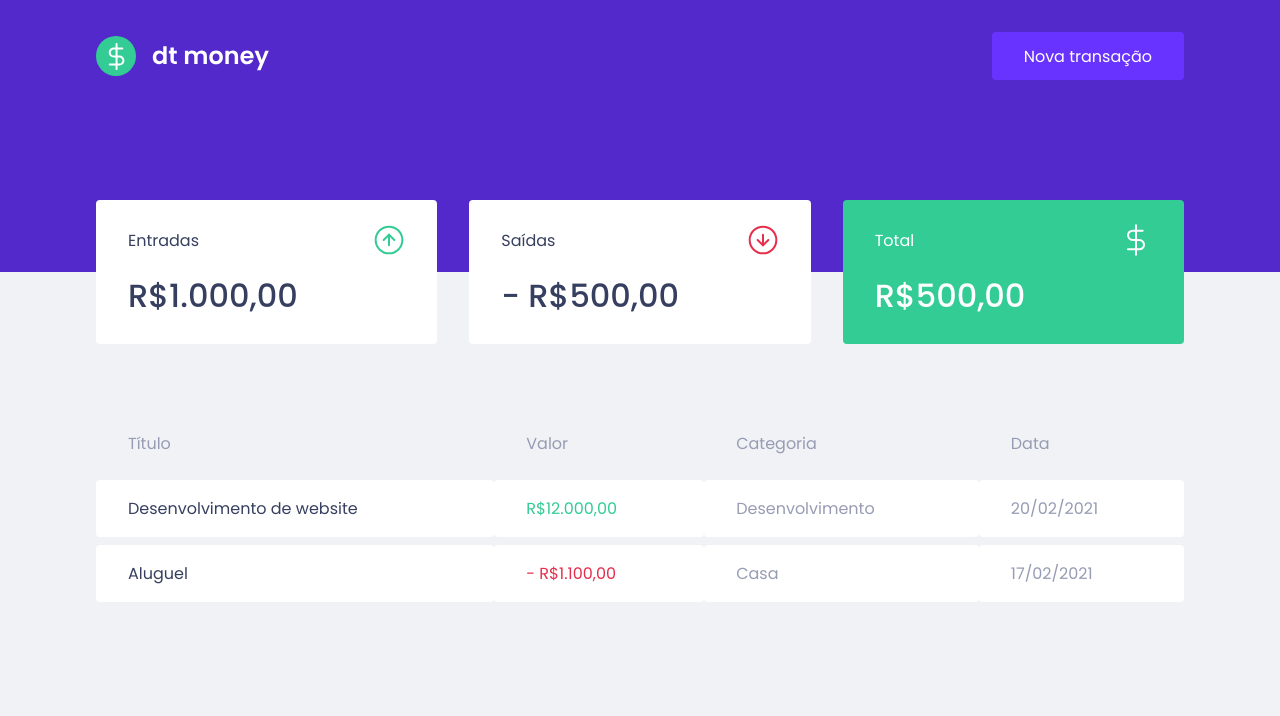
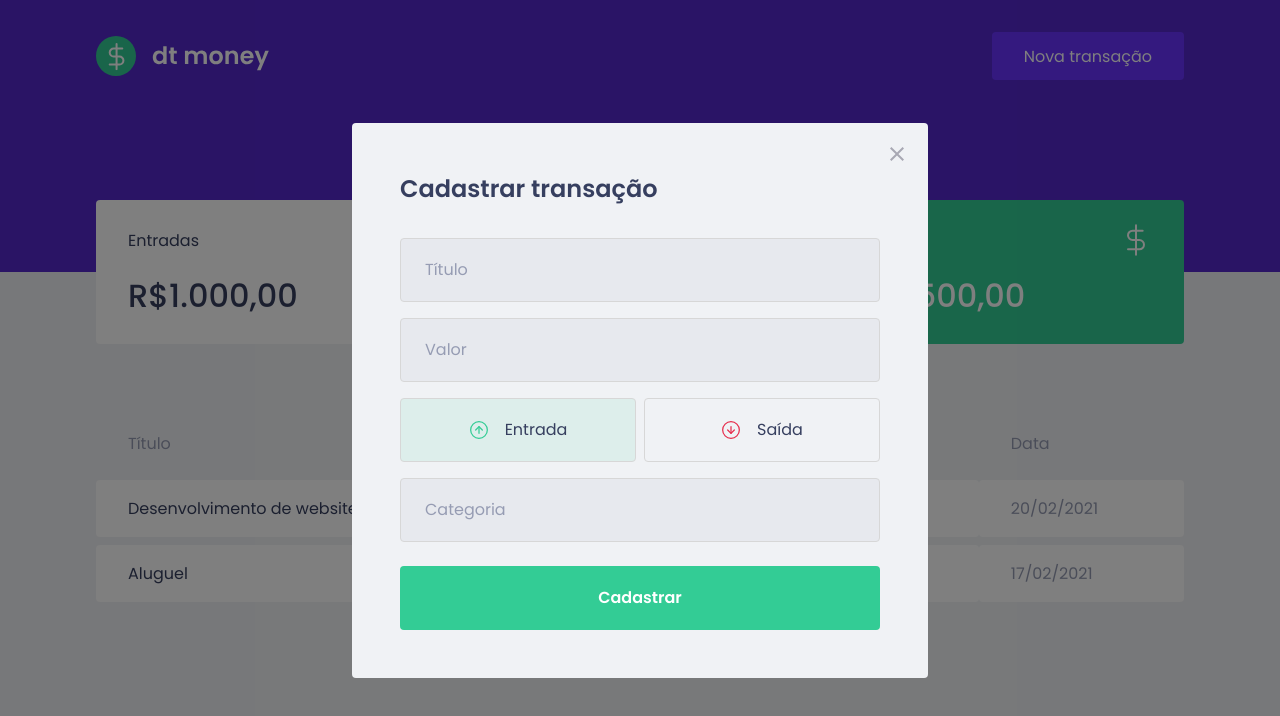
Before and after one commit to frassaolucas/dt-money, a React (Create React App) app: page / in a window 1280 px wide. Both pictures are taken after a click on the button "Nova transação". Shown: the top 716 px of the page. Built offline with nearby package versions, Linux system fonts and the light colour scheme; no server answers; what miragejs would draw is missing.

Commit message:
- styled modal content; - changing modal button styles on click;

```diff
--- a/package.json
+++ b/package.json
@@ -5,8 +5,10 @@
   "dependencies": {
     "axios": "^0.21.1",
     "miragejs": "^0.1.41",
+    "polished": "^4.1.3",
     "react": "^17.0.2",
     "react-dom": "^17.0.2",
+    "react-modal": "^3.14.3",
     "react-scripts": "4.0.3",
     "styled-components": "^5.3.0",
     "web-vitals": "^1.0.1"
@@ -19,6 +21,7 @@
     "@types/node": "^12.0.0",
     "@types/react": "^17.0.0",
     "@types/react-dom": "^17.0.0",
+    "@types/react-modal": "^3.12.1",
     "@types/styled-components": "^5.1.12",
     "typescript": "^4.1.2"
   },
--- a/src/App.tsx
+++ b/src/App.tsx
@@ -1,13 +1,35 @@
+import { useState } from 'react';
+
 import { Header } from "./components/Header";
 import { Dashboard } from "./components/Dashboard";
 
 import { GlobalStyle } from "./styles/global";
+import { NewTransactionModal } from './components/NewTransactionModal';
 
 export function App() {
+  const [
+    isNewTransactionModalOpen,
+    setIsNewTransactionModalOpen
+  ] = useState(false);
+
+  function handleOpenNewTransactionModal() {
+    setIsNewTransactionModalOpen(true);
+  }
+
+  function handleCloseNewTransactionModal() {
+    setIsNewTransactionModalOpen(false);
+  }
+
   return (
     <>
-      <Header />
+      <Header onOpenNewTransactionModal={handleOpenNewTransactionModal} />
       <Dashboard />
+
+      <NewTransactionModal
+        isOpen={isNewTransactionModalOpen}
+        onRequestClose={handleCloseNewTransactionModal}
+      />
+
       <GlobalStyle />
     </>
   );
--- a/src/components/Header/index.tsx
+++ b/src/components/Header/index.tsx
@@ -2,13 +2,17 @@
 
 import logoImg from '../../assets/logo.svg';
 
-export function Header() {
+interface HeaderProps {
+  onOpenNewTransactionModal: () => void;
+}
+
+export function Header({ onOpenNewTransactionModal }: HeaderProps) {
   return (
     <Container>
       <Content>
         <img src={logoImg} alt="dt money" />
 
-        <button type="button">
+        <button type="button" onClick={onOpenNewTransactionModal}>
           Nova transação
         </button>
       </Content>
--- /dev/null
+++ b/src/components/NewTransactionModal/index.tsx
@@ -0,0 +1,72 @@
+import { useState } from 'react';
+import Modal from 'react-modal';
+
+import { Container, RadioBox, TransactionTypeContainer } from './styles';
+
+import closeImg from '../../assets/close.svg';
+import incomeImg from '../../assets/income.svg';
+import outcomeImg from '../../assets/outcome.svg';
+
+interface NewTransactionModalProps {
+  isOpen: boolean;
+  onRequestClose: () => void;
+}
+
+Modal.setAppElement('#root');
+
+export function NewTransactionModal({ isOpen, onRequestClose }: NewTransactionModalProps) {
+  const [type, setType] = useState('deposit');
+
+  return (
+    <Modal
+      isOpen={isOpen}
+      onRequestClose={onRequestClose}
+      overlayClassName="react-modal-overlay"
+      className="react-modal-content"
+    >
+      <button
+        type="button"
+        className="react-modal-close"
+        onClick={onRequestClose}
+      >
+        <img src={closeImg} alt="Fechar modal" />
+      </button>
+
+      <Container>
+        <h2>Cadastrar transação</h2>
+
+        <input type="text" placeholder="Título" />
+
+        <input type="Number" placeholder="Valor" />
+
+        <TransactionTypeContainer>
+          <RadioBox
+            type="button"
+            onClick={() => setType('deposit')}
+            isActive={type === 'deposit'}
+            activeColor="green"
+          >
+            <img src={incomeImg} alt="Entrada" />
+            <span>Entrada</span>
+          </RadioBox>
+
+          <RadioBox
+            type="button"
+            onClick={() => setType('withdraw')}
+            isActive={type === 'withdraw'}
+            activeColor="red"
+          >
+            <img src={outcomeImg} alt="Saída" />
+            <span>Saída</span>
+          </RadioBox>
+        </TransactionTypeContainer>
+
+        <input type="text" placeholder="Categoria" />
+
+        <button type="submit">
+          Cadastrar
+        </button>
+      </Container>
+    </Modal>
+  )
+}
--- /dev/null
+++ b/src/components/NewTransactionModal/styles.ts
@@ -0,0 +1,112 @@
+import styled from "styled-components";
+import { darken, transparentize } from 'polished';
+
+export const Container = styled.form`
+  h2 {
+    margin-bottom: 2rem;
+
+    color: var(--text-title);
+
+    font-size: 1.5rem;
+  }
+
+  input {
+    width: 100%;
+    height: 4rem;
+
+    padding: 0 1.5rem;
+
+    border-radius: 0.25rem;
+    border: 1px solid #D7D7D7;
+
+    background: #E7E9EE;
+
+    font-size: 1rem;
+
+    &::placeholder {
+      color: var(--text-body);
+    }
+
+    & + input {
+      margin-top: 1rem;
+    }
+  }
+
+  button[type="submit"] {
+    width: 100%;
+    height: 4rem;
+
+    margin-top: 1.5rem;
+    padding: 0 1.5rem;
+
+    border-radius: 0.25rem;
+    border: 0;
+
+    background: var(--green);
+    color: #FFFFFF;
+
+    font-size: 1rem;
+    font-weight: 600;
+
+    transition: filter 0.2s;
+
+    &:hover {
+      filter: brightness(0.9);
+    }
+  }
+`;
+
+export const TransactionTypeContainer = styled.div`
+  display: grid;
+  grid-template-columns: repeat(2, 1fr);
+  gap: 0.5rem;
+
+  margin: 1rem 0;
+`;
+
+interface RadioBoxProps {
+  isActive: boolean;
+  activeColor: 'green' | 'red';
+}
+
+const colors = {
+  green: '#33CC95',
+  red: '#E52E4D',
+}
+
+export const RadioBox = styled.button<RadioBoxProps>`
+  height: 4rem;
+
+  display: flex;
+  align-items: center;
+  justify-content: center;
+
+  border-radius: 0.25rem;
+  border: 1px solid #D7D7D7;
+
+  background: ${(props) => props.isActive
+    ? transparentize(0.9, colors[props.activeColor])
+    : 'transparent'
+  };
+
+  transition: border-color 0.2s;
+
+  &:hover {
+    border-color: ${darken(0.1, '#D7D7D7')}
+  }
+
+  img {
+    width: 1.25rem;
+    height: 1.25rem;
+  }
+
+  span {
+    display: inline-block;
+
+    margin-left: 1rem;
+
+    color: var(--text-title);
+
+    font-size: 1rem;
+  }
+`;
--- a/src/styles/global.ts
+++ b/src/styles/global.ts
@@ -55,4 +55,49 @@
     opacity: 0.6;
     cursor: not-allowed;
   }
+
+  .react-modal-overlay {
+    position: fixed;
+    top: 0;
+    bottom: 0;
+    left: 0;
+    right: 0;
+
+    display: flex;
+    align-items: center;
+    justify-content: center;
+
+    background: rgba(0, 0, 0, 0.5);
+  }
+
+  .react-modal-content {
+    position: relative;
+
+    max-width: 36rem;
+    width: 100%;
+
+    padding: 3rem;
+
+    border-radius: 0.25rem;
+
+    background: var(--background);
+  }
+
+  .react-modal-close {
+    position: absolute;
+    top: 1.5rem;
+    right: 1.5rem;
+
+    border: 0;
+
+    background: transparent;
+
+    font-size: 0;
+
+    transition: filter 0.2s;
+
+    &:hover{
+      filter: brightness(0.8);
+    }
+  }
 `;
```
Also changed, not shown: 1 other file (tests, documents, lock files or other folders).
